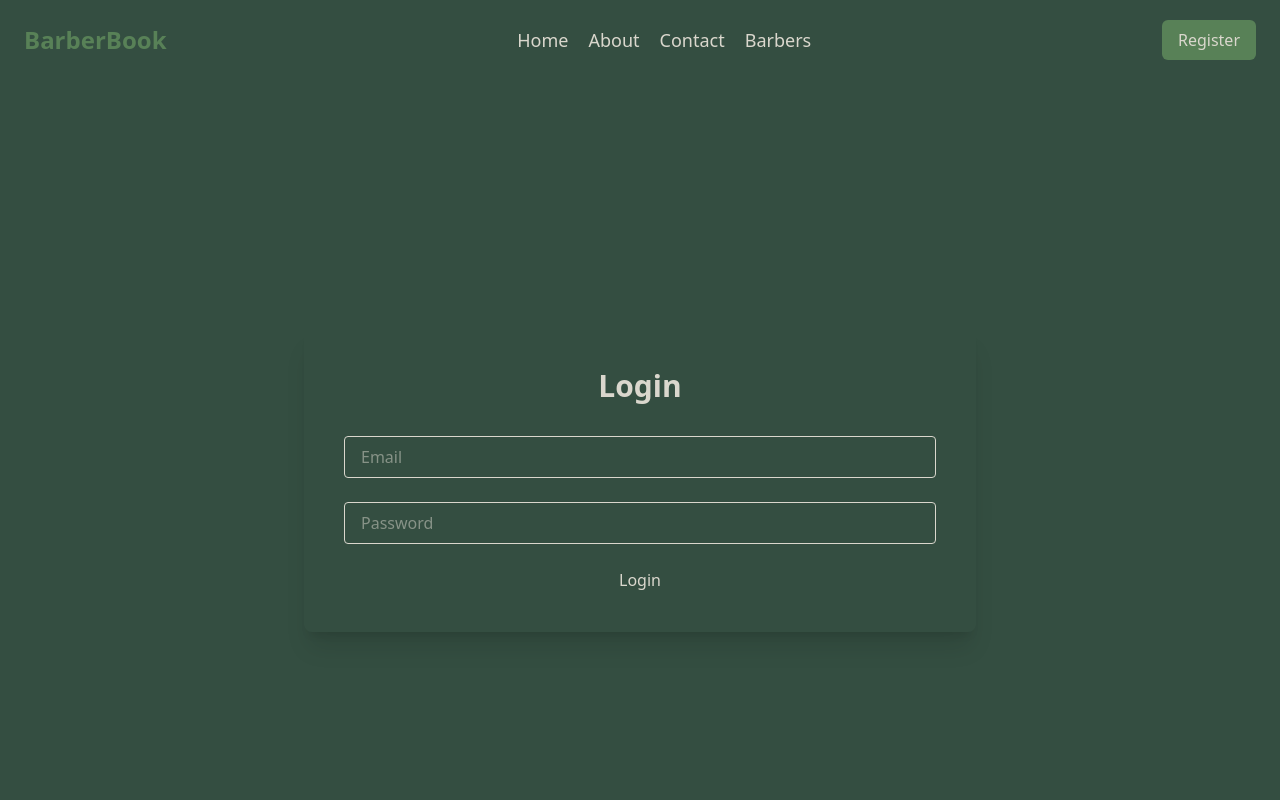
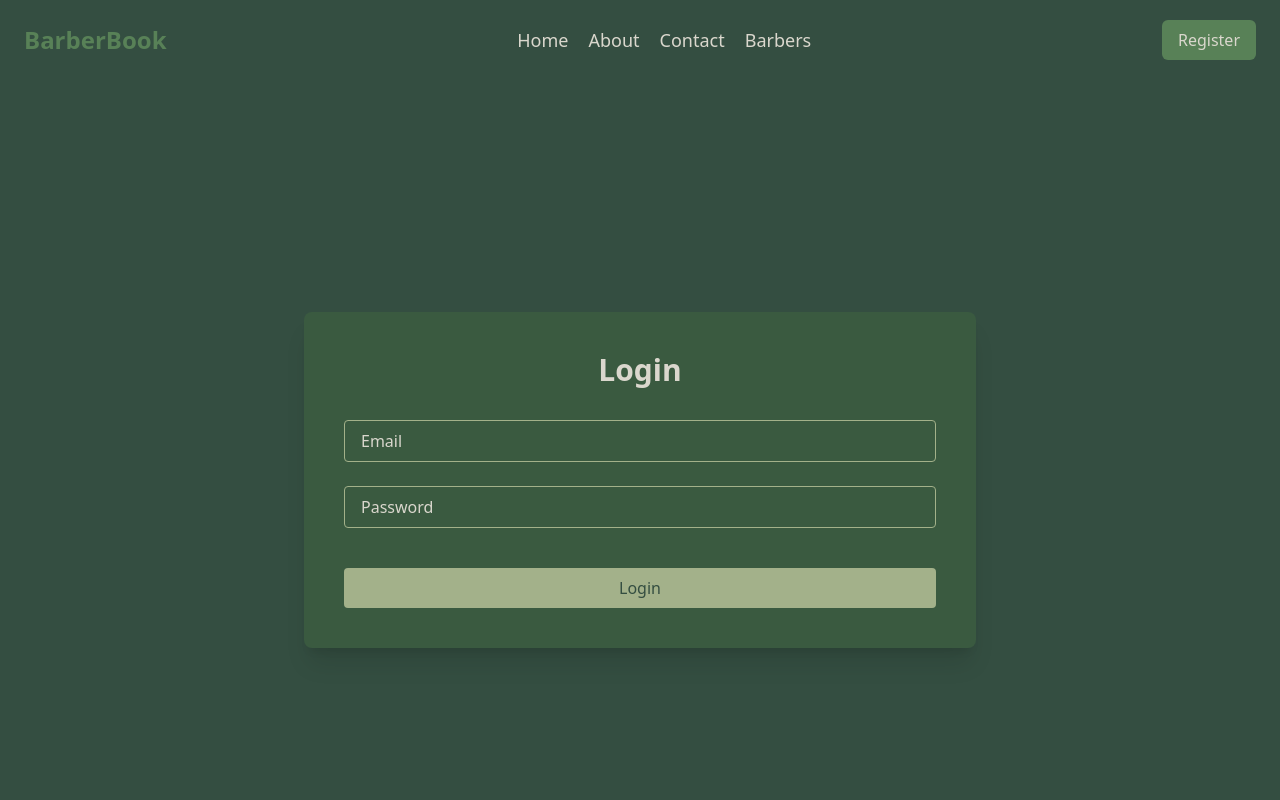
Before and after one commit to BojanJankov/barbers-booking-app, a React (Vite) app in the folder client/: page /login in a window 1280 px wide. Shown: the top 800 px of the page. Built offline with nearby package versions, Linux system fonts and the light colour scheme.

Commit message:
added and connected login,register and logout with pages and back-end server, updated ui for all auth pages and forms, all tested

```diff
--- a/client/src/Layout/Header/Header.tsx
+++ b/client/src/Layout/Header/Header.tsx
@@ -1,6 +1,10 @@
+import { useContext } from "react";
 import Navbar from "../../Components/Navbar/Navbar";
+import { AuthContext } from "../../context/AuthContext";
 
 function Header() {
+  const { accessToken, user } = useContext(AuthContext);
+
   return (
     <section className="flex items-center justify-between h-20 bg-transparent p-6">
       <div className="text-light text-2xl font-bold">
@@ -8,9 +12,13 @@ function Header() {
       </div>
       <Navbar />
       <div>
-        <button className="bg-light hover:bg-mid cursor-pointer text-font px-4 py-2 rounded-md">
-          Register
-        </button>
+        {accessToken ? (
+          <div>{user?.username}</div>
+        ) : (
+          <button className="bg-light hover:bg-mid cursor-pointer text-font px-4 py-2 rounded-md">
+            Register
+          </button>
+        )}
       </div>
     </section>
   );
--- a/client/src/Pages/Login/Login.tsx
+++ b/client/src/Pages/Login/Login.tsx
@@ -1,40 +1,102 @@
+import { useNavigate } from "react-router-dom";
+import { api } from "../../services/api";
+import { useContext, useState } from "react";
+import { AuthContext } from "../../context/AuthContext";
+
 const styles = {
   wrapper:
     "min-h-screen flex items-center justify-center bg-dark text-font px-4 py-8",
-  card: "bg-[--color-mid] p-10 rounded-lg shadow-xl w-full max-w-2xl",
+  card: "bg-mid p-10 rounded-lg shadow-xl w-full max-w-2xl",
   title: "text-3xl font-semibold mb-8 text-center text-font",
   form: "flex flex-col gap-6",
   input:
-    "bg-dark placeholder-[--color-font] border border-[--color-border] text-font rounded px-4 py-2 focus:outline-none focus:ring-2 focus:ring-[--color-border]",
+    "bg-mid placeholder-font border border-border text-font rounded px-4 py-2 focus:outline-none focus:ring-2 focus:ring-border",
   button:
-    "mt-4 bg-border hover:bg-[--color-light] text-font px-6 py-2 rounded transition-colors duration-200",
+    "mt-4 bg-border hover:bg-light text-dark px-8 py-2 rounded transition-colors duration-200 cursor-pointer",
 };
+
 export const LoginPage = () => {
+  const navigate = useNavigate();
+  const { login, logout, accessToken } = useContext(AuthContext);
+  const [email, setEmail] = useState("");
+  const [password, setPassword] = useState("");
+
+  const onSubmitLogin = async (event: any) => {
+    event.preventDefault();
+
+    try {
+      const response = await api.post("/auth/login", {
+        email,
+        password,
+      });
+
+      const user = response.data;
+      const accessToken = response.headers["access-token"];
+      const refreshToken = response.headers["refresh-token"];
+
+      localStorage.setItem("user", user);
+      localStorage.setItem("refreshToken", refreshToken);
+      localStorage.setItem("accessToken", accessToken);
+
+      console.log("User after login:", user);
+
+      login(user, accessToken);
+      navigate("/");
+    } catch (error) {
+      console.log(error);
+    }
+  };
+
+  if (accessToken !== null) {
+    return (
+      <div className="flex items-center justify-center min-h-screen">
+        <div className="bg-mid p-8 rounded-2xl shadow-xl w-full max-w-md text-center">
+          <h1 className="text-2xl text-font font-bold mb-4">Logout</h1>
+          <h2 className="text-lg text-font mb-2">
+            Are you sure you want to log out?
+          </h2>
+          <p className="text-sm text-font mb-6">
+            You can log out here if you want:
+          </p>
+          <button
+            onClick={logout}
+            className="w-full bg-border hover:bg-light text-dark font-semibold py-2 px-4 rounded-xl transition-colors cursor-pointer"
+          >
+            Log out
+          </button>
+        </div>
+      </div>
+    );
+  }
+
   return (
     <div className={styles.wrapper}>
       <div className={styles.card}>
         <h2 className={styles.title}>Login</h2>
-        <form className={styles.form}>
+        <form
+          className={styles.form}
+          action=""
+          method="POST"
+          onSubmit={onSubmitLogin}
+        >
           <input
             className={styles.input}
             placeholder="Email"
             type="email"
-            name="email"
             required
+            value={email}
+            onChange={(event) => setEmail(event.target.value)}
           />
 
           <input
             className={styles.input}
             placeholder="Password"
             type="password"
-            name="password"
             required
+            value={password}
+            onChange={(event) => setPassword(event.target.value)}
           />
-
-          <button
-            type="submit"
-            className="bg-[--color-border] hover:bg-[--color-light] text-[--color-dark]"
-          >
+          <button type="submit" className={styles.button}>
             Login
           </button>
         </form>
--- a/client/src/Pages/Register/Register.tsx
+++ b/client/src/Pages/Register/Register.tsx
@@ -1,59 +1,123 @@
+import { useForm } from "react-hook-form";
+import { useNavigate } from "react-router-dom";
+import { api } from "../../services/api";
+import { useContext } from "react";
+import { AuthContext } from "../../context/AuthContext";
+
 const styles = {
   wrapper:
     "min-h-screen flex items-center justify-center bg-dark text-font px-4 py-8",
-  card: "bg-[--color-mid] p-10 rounded-lg shadow-xl w-full max-w-2xl",
+  card: "bg-mid p-10 rounded-lg shadow-xl w-full max-w-2xl",
   title: "text-3xl font-semibold mb-8 text-center text-font",
   form: "flex flex-col gap-6",
   input:
-    "bg-dark placeholder-[--color-font] border border-[--color-border] text-font rounded px-4 py-2 focus:outline-none focus:ring-2 focus:ring-[--color-border]",
+    "bg-mid placeholder-font border border-border text-font rounded px-4 py-2 focus:outline-none focus:ring-2 focus:ring-border",
   button:
-    "mt-4 bg-border hover:bg-[--color-light] text-font px-6 py-2 rounded transition-colors duration-200",
+    "mt-4 bg-border hover:bg-light text-dark px-6 py-2 rounded transition-colors duration-200 cursor-pointer",
 };
 
+interface RegisterFormValues {
+  firstName: string;
+  lastName: string;
+  username: string;
+  email: string;
+  password: string;
+}
+
 export const RegisterPage = () => {
+  const navigate = useNavigate();
+  const { accessToken, logout } = useContext(AuthContext);
+
+  const { register, handleSubmit } = useForm<RegisterFormValues>({
+    defaultValues: {
+      firstName: "",
+      lastName: "",
+      username: "",
+      email: "",
+      password: "",
+    },
+  });
+
+  const onSubmitRegister = async (body: RegisterFormValues) => {
+    try {
+      const response = await api.post("/auth/register", body);
+
+      console.log(response);
+      navigate("/login");
+    } catch (error) {
+      console.log(error);
+    }
+  };
+
+  if (accessToken !== null) {
+    return (
+      <div className="flex items-center justify-center min-h-screen">
+        <div className="bg-mid p-8 rounded-2xl shadow-xl w-full max-w-md text-center">
+          <h1 className="text-2xl text-font font-bold mb-4">Logout</h1>
+          <h2 className="text-lg text-font mb-2">
+            Are you sure you want to log out?
+          </h2>
+          <p className="text-sm text-font mb-6">
+            You can log out here if you want:
+          </p>
+          <button
+            onClick={logout}
+            className="w-full bg-border hover:bg-light text-dark font-semibold py-2 px-4 rounded-xl transition-colors cursor-pointer"
+          >
+            Log out
+          </button>
+        </div>
+      </div>
+    );
+  }
+
   return (
     <div className={styles.wrapper}>
       <div className={styles.card}>
         <h2 className={styles.title}>Register</h2>
-        <form className={styles.form}>
+        <form
+          className={styles.form}
+          method="POST"
+          action=""
+          onSubmit={handleSubmit((data) => {
+            onSubmitRegister(data);
+          })}
+        >
           <input
             className={styles.input}
             placeholder="First Name"
-            name="firstName"
             required
+            {...register("firstName", { required: true })}
           />
           <input
             className={styles.input}
             placeholder="Last Name"
-            name="lastName"
             required
+            {...register("lastName", { required: true })}
           />
           <input
             className={styles.input}
             placeholder="Username"
-            name="username"
             required
+            {...register("username", { required: true })}
           />
           <input
             className={styles.input}
             placeholder="Email"
             type="email"
-            name="email"
             required
+            {...register("email", { required: true })}
           />
 
           <input
             className={styles.input}
             placeholder="Password"
             type="password"
-            name="password"
             required
+            {...register("password", { required: true })}
           />
 
-          <button
-            type="submit"
-            className="bg-[--color-border] hover:bg-[--color-light] text-[--color-dark]"
-          >
+          <button type="submit" className={styles.button}>
             Register
           </button>
         </form>
--- a/client/src/context/AuthContext.tsx
+++ b/client/src/context/AuthContext.tsx
@@ -20,23 +20,35 @@ const AuthProvider = ({ children }: any) => {
   const [user, setUser] = useState<UserModel | null>(null);
 
   useEffect(() => {
-    if (user && accessToken) {
-      localStorage.setItem("user", JSON.stringify(user));
-      localStorage.setItem("accessToken", accessToken);
-    } else {
-      localStorage.removeItem("accessToken");
-      localStorage.removeItem("user");
+    const storedUser = localStorage.getItem("user");
+    const storedToken = localStorage.getItem("accessToken");
+    if (storedUser && storedToken) {
+      setUser(JSON.parse(storedUser));
+      setAccessToken(storedToken);
     }
-  }, [user, accessToken]);
+  }, []);
+
+  // useEffect(() => {
+  //   if (user && accessToken) {
+  //     localStorage.setItem("user", JSON.stringify(user));
+  //     localStorage.setItem("accessToken", accessToken);
+  //   } else {
+  //     localStorage.removeItem("accessToken");
+  //     localStorage.removeItem("user");
+  //   }
+  // }, [accessToken]);
 
   const login = (user: UserModel, token: string) => {
     setUser(user);
     setAccessToken(token);
+    localStorage.setItem("user", JSON.stringify(user));
+    localStorage.setItem("accessToken", token);
   };
 
   const logout = () => {
     localStorage.removeItem("accessToken");
     localStorage.removeItem("user");
+    localStorage.clear();
     setAccessToken(null);
     setUser(null);
   };
```
Also changed, not shown: 2 other files (tests, documents, lock files or other folders).
